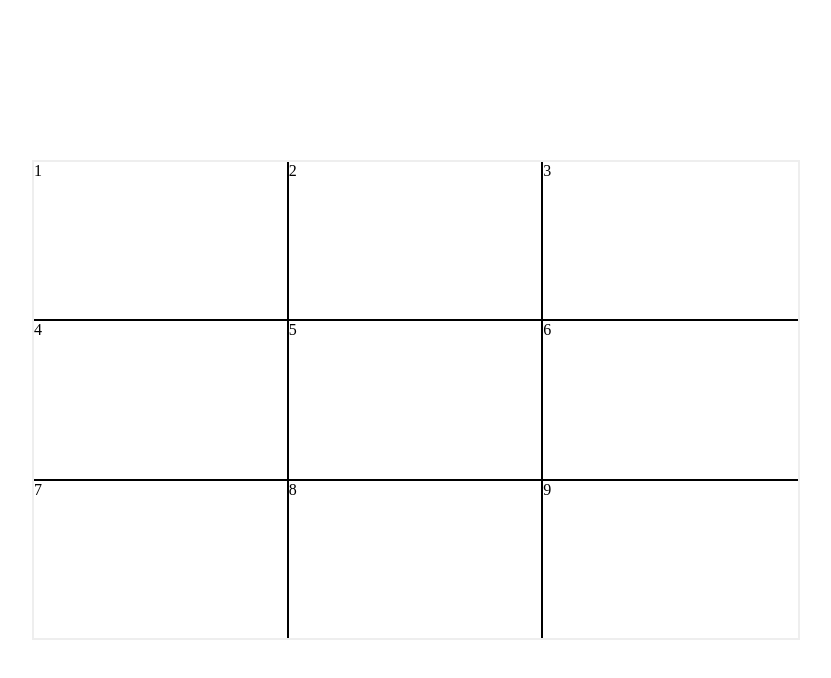
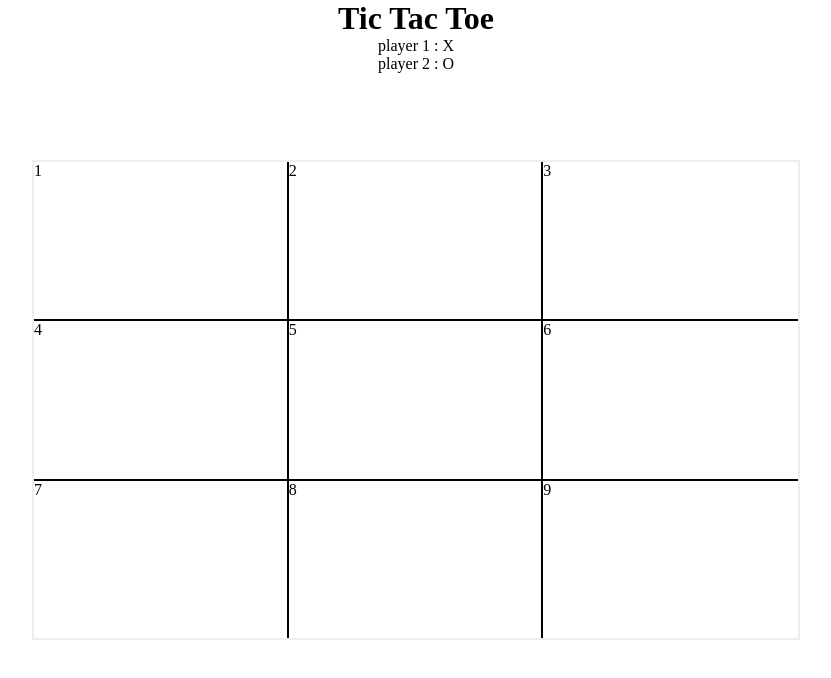
Before and after one commit to bbro1989/odin-ticTacToe, a plain HTML site: page index.html in a window 1280 px wide. Shown: the whole page, without its empty margins (224-1055 px from the left). Drawn offline with Linux system fonts and the light colour scheme.

Commit message:
Add div.info in html to display a title and the mark of the first player and second player .
Style .info to positioned at the center above
the grid .

```diff
--- a/index.html
+++ b/index.html
@@ -7,6 +7,11 @@
     <link rel="stylesheet" href="style.css">
 </head>
 <body>
+    <div class="info">
+        <h1>Tic Tac Toe </h1>
+        <p>player 1 : X</p>
+        <p>player 2 : O</p>
+    </div>
     <div class="gridContainer">
         <div class="gridCell" id="cell1">1</div>
         <div class="gridCell" id="cell2">2</div>
--- a/style.css
+++ b/style.css
@@ -2,6 +2,9 @@
     margin:0;
     padding:0;
     box-sizing: border-box;
+}
+body {
+    position: relative;
 }
 .gridContainer{
     width: 60%;
@@ -10,8 +13,9 @@
     display: grid;
     grid-template-columns: repeat(3, 1fr);
     grid-template-rows : repeat(3, auto);
-    margin-left: 20%;
-    margin-top:20vh;
+    position: absolute;
+    top: 20vh;
+    right: 20%;
 }
 .gridCell{
     border-right: solid 2px black;
@@ -23,3 +27,9 @@
 #cell7 , #cell8, #cell9 {
     border-bottom: none;
 }
+.info{
+    position: absolute;
+    width: 60%;
+    right: 20%;
+    text-align: center;
+}
```
